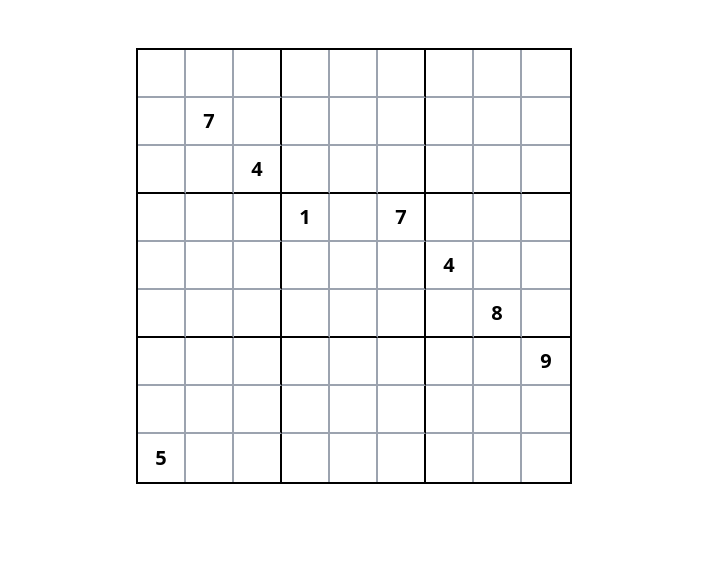
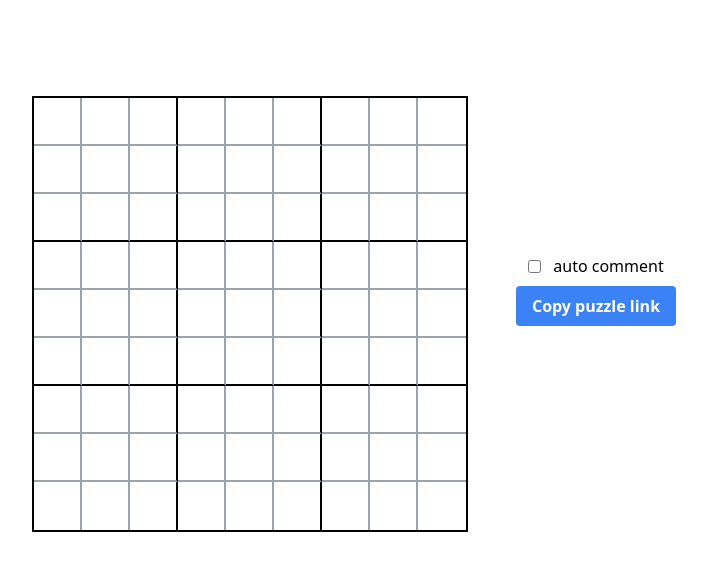
Before and after one commit to fedfontana/sudoku.fedfontana.dev, a SvelteKit app: page / in a window 1280 px wide. Shown: the top 570 px of the page, without its empty margins (286-993 px from the left). Built offline with nearby package versions, Linux system fonts and the light colour scheme.

Commit message:
autocomment & encoded and decode stuff

```diff
--- /dev/null
+++ b/src/lib/utils.ts
@@ -0,0 +1,10 @@
+export function encodeBoard(board: number[]): string {
+	return board.join('');
+}
+
+export function decodeBoard(encoded: string): number[] {
+	if (encoded.length !== 81) {
+		throw new Error('Invalid board length');
+	}
+	return encoded.split('').map((c) => parseInt(c, 10));
+}
--- a/src/routes/+layout.svelte
+++ b/src/routes/+layout.svelte
@@ -1 +1,5 @@
-<script>import "../app.pcss";</script><slot></slot>
+<script>
+	import '../app.pcss';
+</script>
+
+<slot />
--- a/src/routes/+page.svelte
+++ b/src/routes/+page.svelte
@@ -2,12 +2,18 @@
 	type EmptyCell = 0;
 	type SudokuCell = 1 | 2 | 3 | 4 | 5 | 6 | 7 | 8 | 9;
 	type SudokuBoard = (SudokuCell | EmptyCell)[];
+	import { page } from '$app/stores';
+	import { decodeBoard, encodeBoard } from '$lib/utils';
 
-	const initial: SudokuBoard = [
-		0, 0, 0, 0, 0, 0, 0, 0, 0, 0, 7, 0, 0, 0, 0, 0, 0, 0, 0, 0, 4, 0, 0, 0, 0, 0, 0, 0, 0, 0, 1, 0,
-		7, 0, 0, 0, 0, 0, 0, 0, 0, 0, 4, 0, 0, 0, 0, 0, 0, 0, 0, 0, 8, 0, 0, 0, 0, 0, 0, 0, 0, 0, 9, 0,
-		0, 0, 0, 0, 0, 0, 0, 0, 5, 0, 0, 0, 0, 0, 0, 0, 0
-	];
+	const pageBaseURL = $page.url.origin + $page.url.pathname;
+
+	const encoded = $page.url.searchParams.get('board');
+
+	const initial =
+		encoded !== null && encoded.length === 81
+			? decodeBoard(encoded)
+			: Array.from({ length: 81 }).fill(0);
+
 	const board: SudokuBoard = JSON.parse(JSON.stringify(initial));
 	console.assert(board.length === 81);
 
@@ -214,10 +220,13 @@
 			updateErrorsAfterUpdate();
 		}
 	}
+
+	let autoFlag = false;
 </script>
 
 <svelte:window on:keyup|preventDefault={handleKeyUp} />
 
+<div class="mx-auto my-12 flex min-h-full w-fit flex-col items-center gap-12 md:flex-row">
 	<!--FIXME: aria-->
 	<!-- svelte-ignore a11y-click-events-have-key-events -->
 	<!-- svelte-ignore a11y-no-static-element-interactions -->
@@ -235,12 +244,13 @@
 			{@const col = (i % 9) + 1}
 			{@const box = Math.floor((row - 1) / 3) * 3 + Math.floor((col - 1) / 3) + 1}
 			{@const isExactCell = row === selectedRow && col === selectedCol}
-		{@const isRelatedToCurrent = selectedBox === box || row === selectedRow || col === selectedCol}
+			{@const isRelatedToCurrent =
+				selectedBox === box || row === selectedRow || col === selectedCol}
 			{@const isSameCellContent = cell === selectedCell}
 			{@const isErrored = errors.has(i)}
 			{@const isFilled = cell !== 0}
 			{@const isInitial = initial[i] !== 0}
-		{@const cellComments = comments.get(i) || []}
+			{@const cellComments = autoFlag ? [1, 2, 3, 4, 5, 6, 7, 8, 9] : comments.get(i) || []}
 			{@const currentRowContent = board.filter((_, idx) => Math.floor(idx / 9) + 1 === row)}
 			{@const currentColContent = board.filter((_, idx) => (idx % 9) + 1 === col)}
 			{@const currentBoxContent = board.filter(
@@ -295,3 +305,19 @@
 			</div>
 		{/each}
 	</div>
+
+	<div class="flex flex-col items-center gap-2">
+		<span class="flex items-center gap-1">
+			<input type="checkbox" id="auto-comment" bind:checked={autoFlag} class="mr-2" />
+			<label for="auto-comment">auto comment</label>
+		</span>
+		<button
+			on:click={() => {
+				navigator.clipboard.writeText(pageBaseURL + '?board=' + encodeBoard(board));
+			}}
+			class="text-normal rounded bg-blue-500 px-4 py-2 font-semibold text-white transition-all duration-300 hover:bg-blue-700"
+		>
+			Copy puzzle link
+		</button>
+	</div>
+</div>
```
Lines whose indentation alone changed are shown as unchanged.
